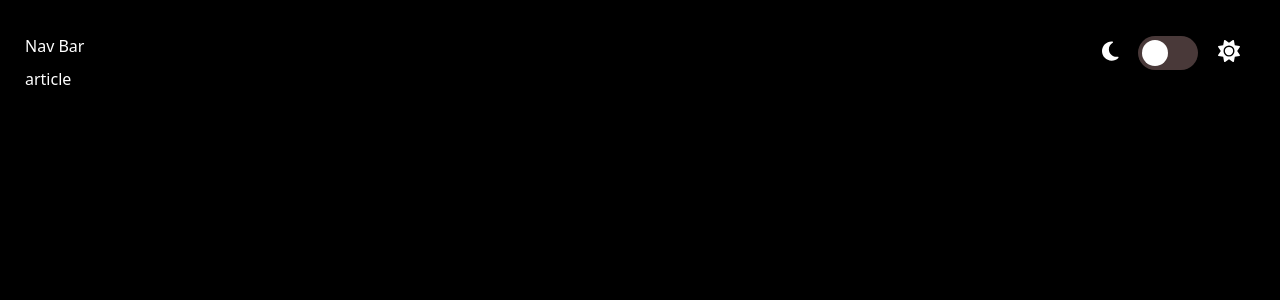
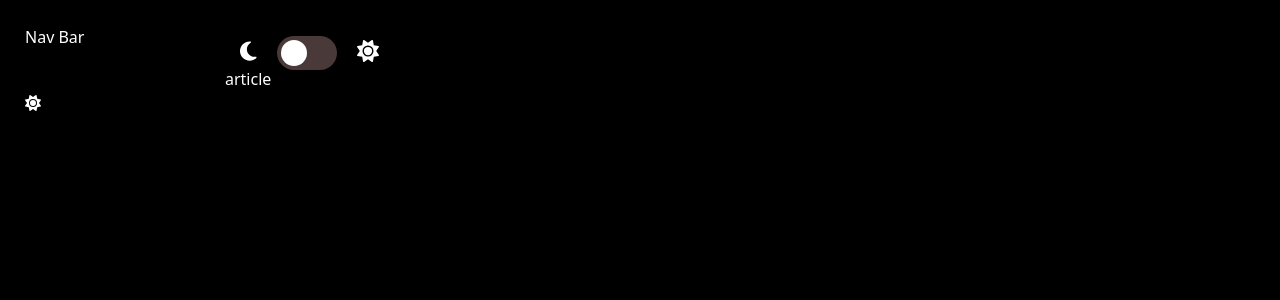
Before and after one commit to gtchigladze/mode, an Angular app: page /main in a window 1280 px wide. Shown: the top 300 px of the page. Built offline with nearby package versions, Linux system fonts and the light colour scheme.

Commit message:
change toggle

```diff
--- a/src/app/app.module.ts
+++ b/src/app/app.module.ts
@@ -1,4 +1,5 @@
 import { NgModule } from '@angular/core';
+import { FormsModule, ReactiveFormsModule } from '@angular/forms';
 import { BrowserModule } from '@angular/platform-browser';
 import { FontAwesomeModule } from '@fortawesome/angular-fontawesome';
 import { AppRoutingModule } from './app-routing.module';
@@ -16,6 +17,8 @@ import { ThemeModule } from './theme/theme.module';
   imports: [
     BrowserModule,
     AppRoutingModule,
+    FormsModule,
+    ReactiveFormsModule,
     ThemeModule.forRoot({
       themes: [lightTheme, darkTheme],
       active: 'dark',
--- a/src/app/main/main.component.html
+++ b/src/app/main/main.component.html
@@ -2,8 +2,9 @@
 <div class="main" app-theme>
   <div class="layout">
   <div class="nav">Nav Bar</div>
-
-  <div>
+   <div class="content">
+  <div class="mode">
+    <div class="mode-icon">
     <span class="icon"><fa-icon [icon]="faMoon"></fa-icon></span>
     <label class="switch">
       <input type="checkbox" (click)="toggle()" />
@@ -12,9 +13,14 @@
     <span class="icon"><fa-icon [icon]="faSun"></fa-icon></span>
     </div>
     </div>
+    article
+    </div>
 
-    <div>
-      article
-     </div>
+    </div>
+
+    <div (click)="toggle()">
+      <div *ngIf="!show"><fa-icon [icon]="faSun"></fa-icon></div>
+     <div *ngIf="show"><fa-icon [icon]="faMoon"></fa-icon></div>
+    </div>
 
   </div>
--- a/src/app/main/main.component.scss
+++ b/src/app/main/main.component.scss
@@ -8,14 +8,24 @@ html, body {
   padding: 0 15px;
 }
 
+.mode{
+ display: flex;
+
+}
+.mode-icon{
+
+// background: #2196f3;
+display: flex;
+align-items: baseline;
+// justify-content: flex-end;
+}
+
 .layout{
   display: flex;
-  justify-content: space-between;
-  align-items: center;
+
 }
 
 .nav{
-  display: flex;
   height: 100%;
   width: 200px;
 }
--- a/src/app/main/main.component.ts
+++ b/src/app/main/main.component.ts
@@ -10,14 +10,17 @@ import { ThemeService } from '../theme/theme.service';
 export class MainComponent implements OnInit {
   faSun = faSun;
   faMoon = faMoon;
+  show = false
 
   constructor(private themeService: ThemeService) { }
 
   ngOnInit(): void {
+
   }
 
   toggle() {
-    const active = this.themeService.getActiveTheme() ;
+    this.show = !this.show
+    const active = this.themeService.getActiveTheme();
     if (active.name === 'light') {
       this.themeService.setTheme('dark');
     } else {
@@ -26,4 +29,5 @@ export class MainComponent implements OnInit {
   }
 
 
+
 }
```
